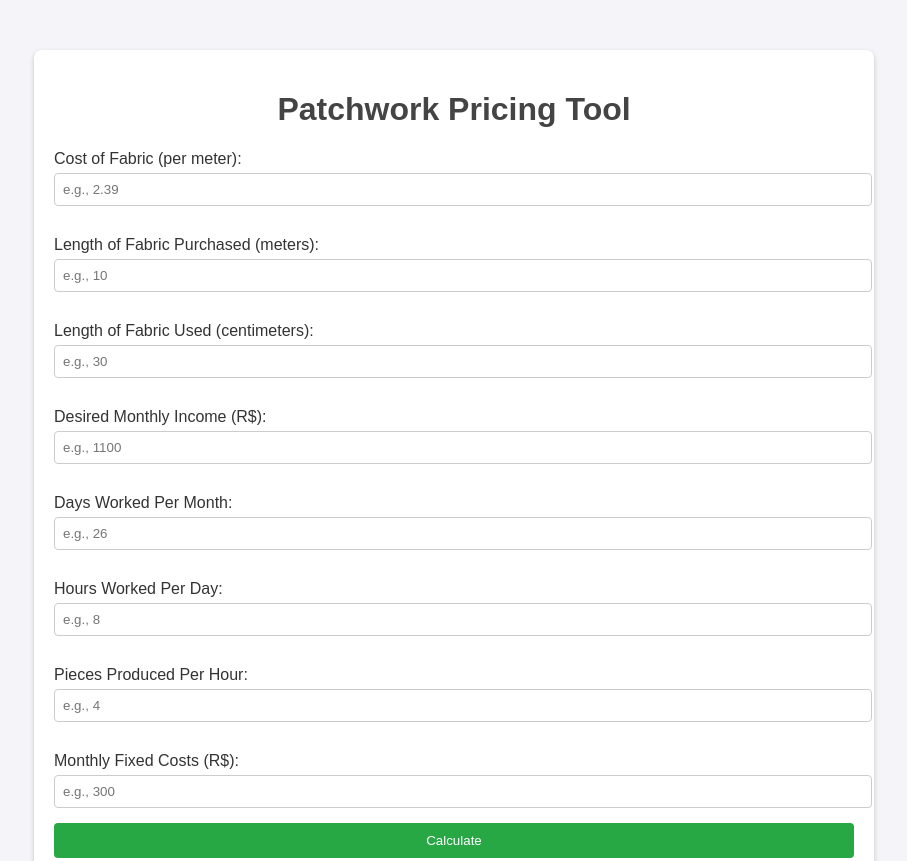
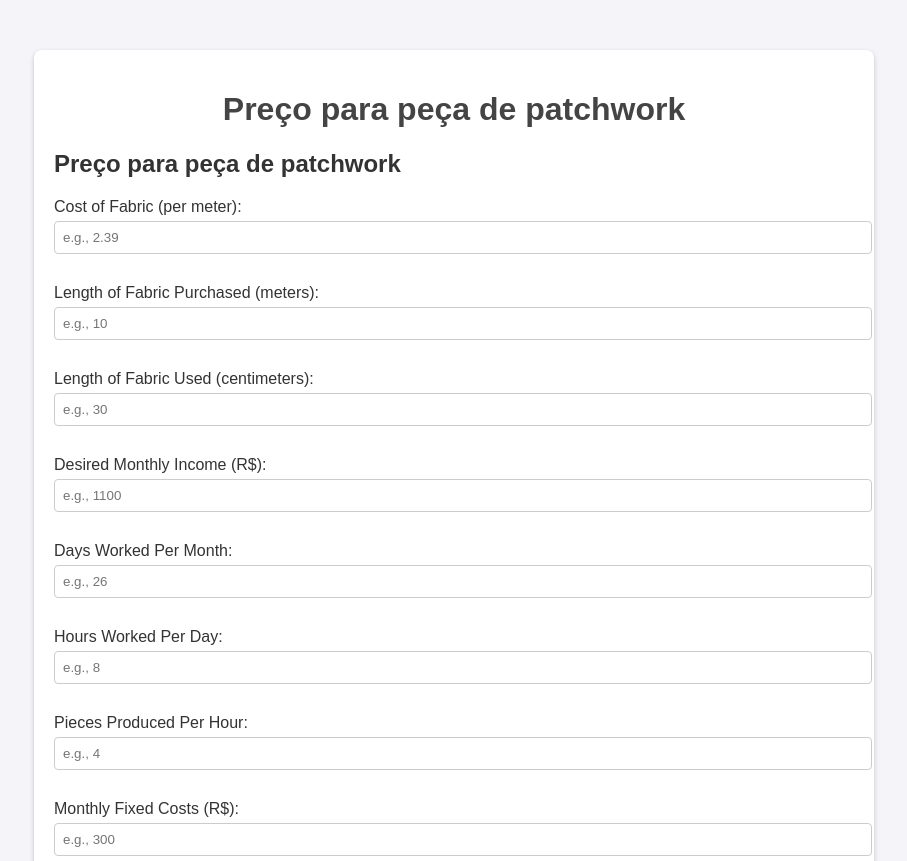
Before and after one commit to GabrielValeze/patchwork, a plain HTML site: page index.html in a window 1280 px wide. Shown: the top 861 px of the page, without its empty margins (186-1093 px from the left). Drawn offline with Linux system fonts and the light colour scheme.

Commit message:
Update index.html

```diff
--- a/index.html
+++ b/index.html
@@ -4,7 +4,6 @@
     <meta charset="UTF-8">
     <meta name="viewport" content="width=device-width, initial-scale=1.0">
     <title>Preço de peça para Patchwork</title>
-    <title>By: Sojinha</title>
     <style>
         body {
             font-family: Arial, sans-serif;
@@ -59,7 +58,8 @@
 </head>
 <body>
     <div class="container">
-        <h1>Patchwork Pricing Tool</h1>
+        <h1>Preço para peça de patchwork</h1>
+        <h2>Preço para peça de patchwork</h2>
         <label for="fabric-cost">Cost of Fabric (per meter):</label>
         <input type="number" id="fabric-cost" placeholder="e.g., 2.39" step="0.01">
 
```
